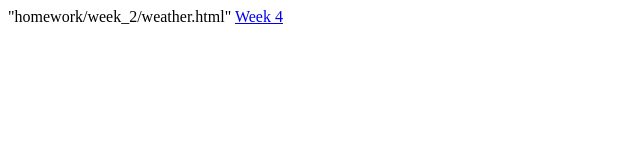
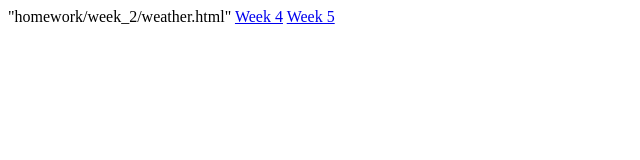
Before and after one commit to DaphneBox2/dataprocessing, a plain HTML site: page index.html in a window 1280 px wide. Shown: the full height of the page, 0-640 px from the left. Drawn offline with Linux system fonts and the light colour scheme.

Commit message:
Update index.html

```diff
--- a/index.html
+++ b/index.html
@@ -6,3 +6,4 @@ Dataprocessing
 "homework/week_2/weather.html"
 
 <a href="/dataprocessing/homework/week_4/scatterplot.html">Week 4</a>
+<a href="/dataprocessing/homework/week_5/linechart.html">Week 5</a>
```
